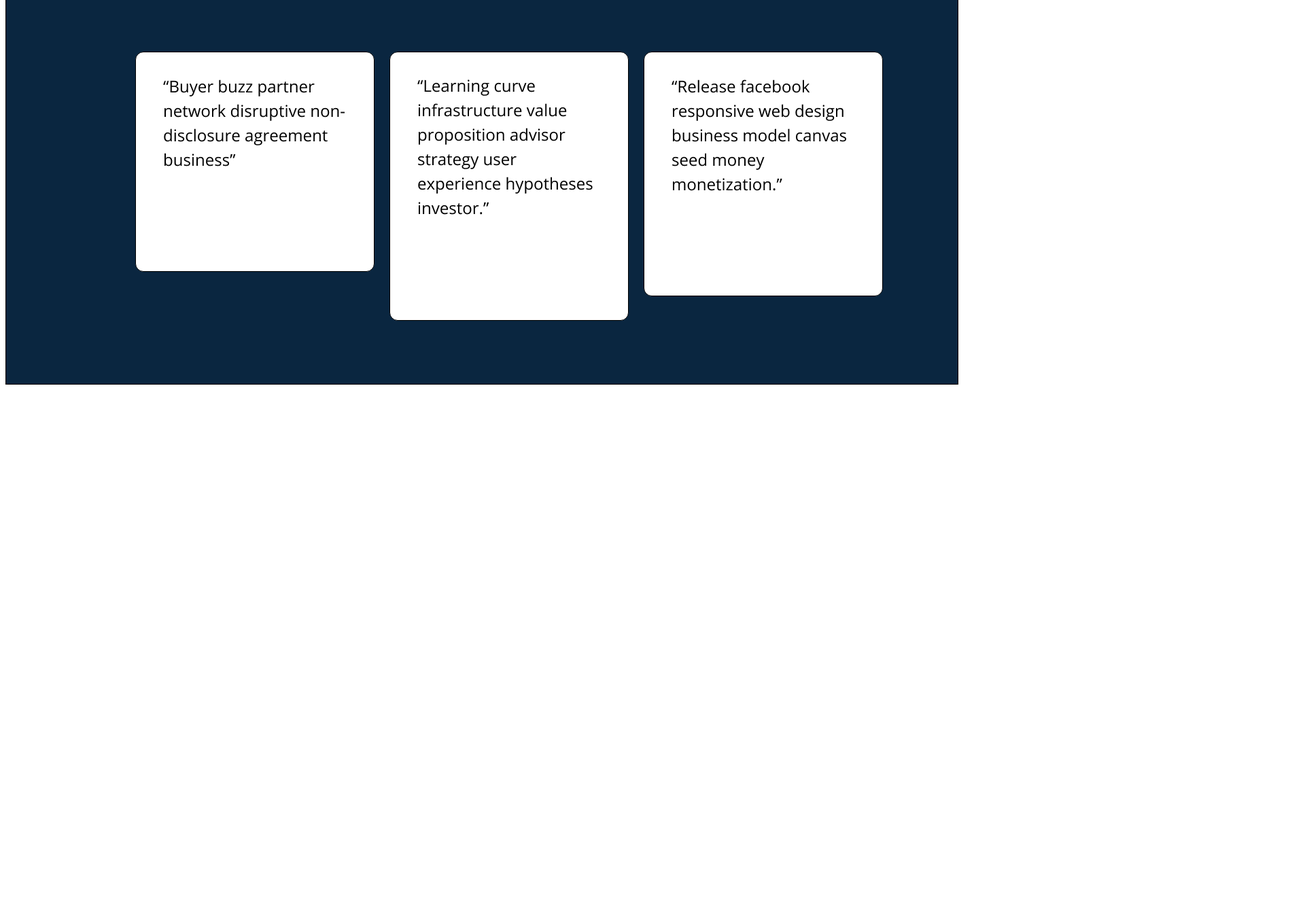
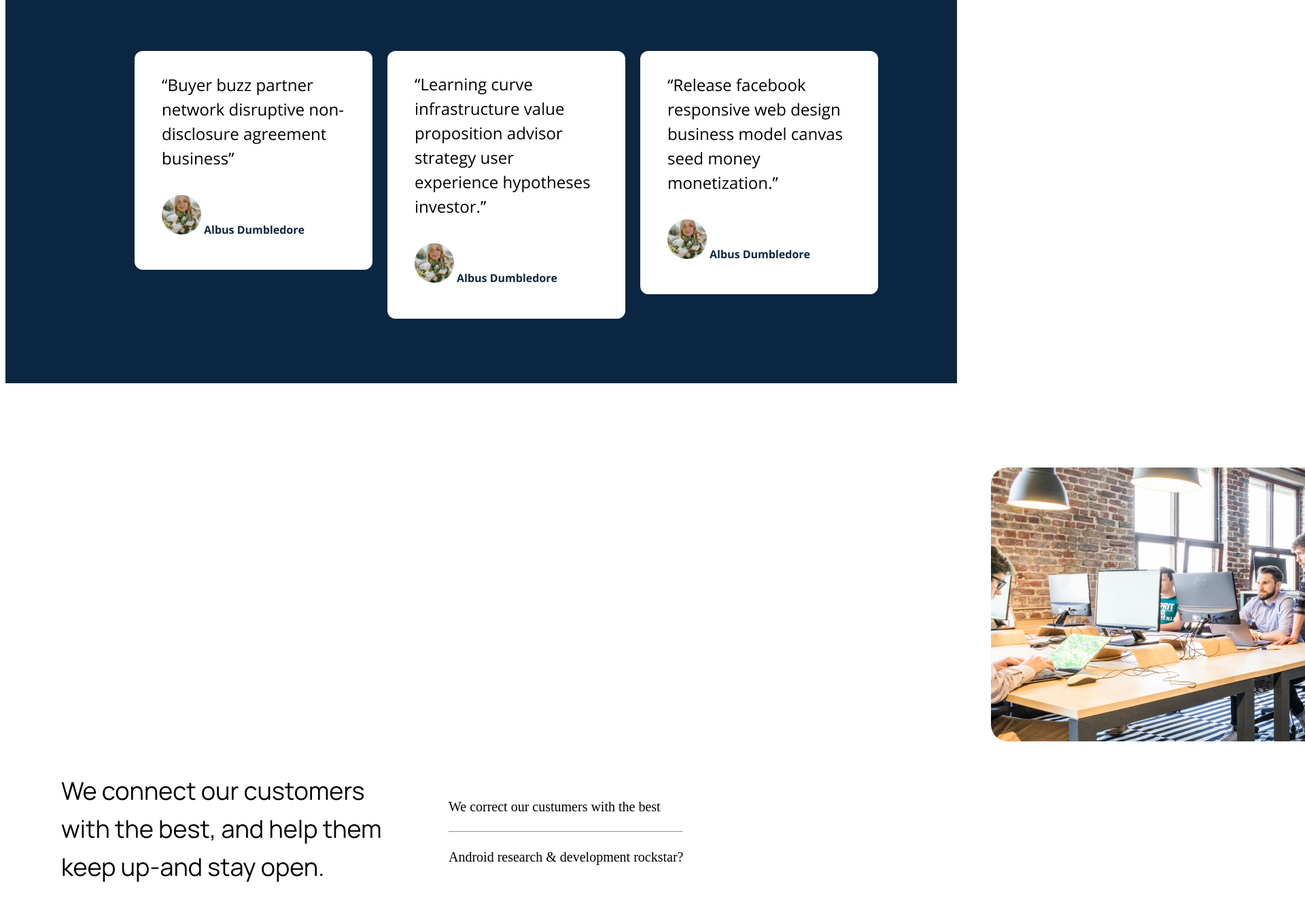
Before and after one commit to BoburSobirov/Uy-ishi, a plain HTML site: page index.html in a window 1280 px wide. Shown: the part 3427-4750 px from the top of the page at 68% size, 1920 px wide, since content can reach past the window. Before the commit the page ends 4001 px from the top, so only its background shows below. Drawn offline with Linux system fonts and the light colour scheme; files whose address does not match are found by name.

Commit message:
qoshildi

```diff
--- a/css/main.css
+++ b/css/main.css
@@ -225,7 +225,6 @@ header{
 .section-4{
     width: 1400px;
     height: 797px;
-    border: 1px solid;
     margin: 0 auto;
     background-color: #0A2640;
 }
@@ -243,7 +242,6 @@ header{
 .list-3{
     width: 350px;
     height: 322px;
-    border: 1px solid;
     margin-top: 72px;
     margin-left: 150px;
     list-style: none;
@@ -253,7 +251,6 @@ header{
 .list-4{
     width: 350px;
     height: 394px;
-    border: 1px solid;
     margin-top: 72px;
     margin-left: 22px;
     list-style: none;
@@ -263,7 +260,6 @@ header{
 .list-5{
     width: 350px;
     height: 358px;
-    border: 1px solid;
     margin-top: 72px;
     margin-left: 22px;
     list-style: none;
@@ -274,3 +270,27 @@ header{
     margin-top: 40px;
     margin-left: 40px;
 }
+.ellipse-4{
+    margin-top: 40px;
+    margin-left: 40px;
+}
+.image{
+    width: 1100px;
+    height: 403px;
+    border-radius: 24px;
+    margin-left: 1450px;
+    margin-top: 124px;
+}
+.section-5{
+    width: 1100px;
+    height: 164px;
+    margin: 0 auto;
+    margin-top: 56px;
+    display: flex;
+}
+.sec-5-div-2{
+    font-size: 20px;
+    font-weight: 400px;
+    line-height: 32px;
+    margin-left: 100px;
+}
--- a/index.html
+++ b/index.html
@@ -122,14 +122,31 @@
             <ul class="ul-list">
                 <li class="list-3">
                     <img class="img-p" src="./“Buyer buzz partner network disruptive non-disclosure agreement business”.png" alt="">
+                    <img class="ellipse-4" src="./Ellipse 4.png" alt="">
+                    <img src="./Albus Dumbledore.png" alt="">
                 </li>
                 <li class="list-4">
                     <img class="img-p" src="./“Buyer buzz partner network disruptive non-disclosure agreement business” (1).png" alt="">
+                    <img class="ellipse-4" src="./Ellipse 4.png" alt="">
+                    <img src="./Albus Dumbledore.png" alt="">
                 </li>
                 <li class="list-5">
                     <img class="img-p" src="./“Buyer buzz partner network disruptive non-disclosure agreement business” (2).png" alt="">
+                    <img class="ellipse-4"  src="./Ellipse 4.png" alt="">
+                    <img src="./Albus Dumbledore.png" alt="">
                 </li>
             </ul>
+        </section>
+        <img class="image" src="./Image.png" alt="">
+        <section class="section-5">
+            <div class="sec-5-div">
+                <img src="./We connect our customers with the best, and help them keep up-and stay open. (2).png" alt="">
+            </div>
+            <div class="sec-5-div-2">
+                <p>We correct our custumers with the best</p>
+                <hr>
+                <p>Android research & development rockstar? </p>
+            </div>
         </section>
     </main>
 </body>
```
Also changed, not shown: Albus Dumbledore.png (added), Ellipse 4.png (added), Image.png (added), We connect our customers with the best, and help them keep up-and stay open. (2).png (added).
